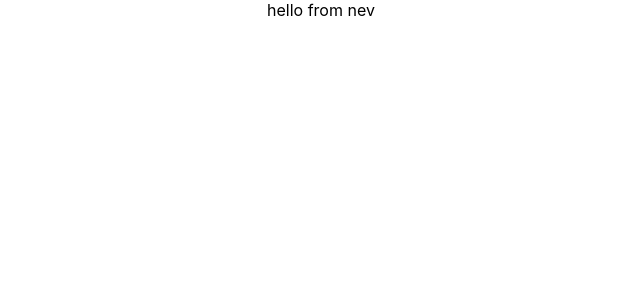
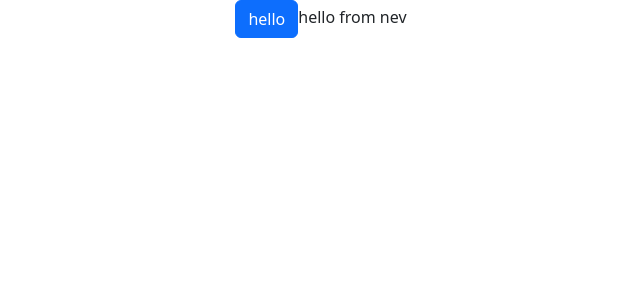
Before and after one commit to AkshatPatel15/portfolio, a React (Create React App) app: page / in a window 1280 px wide. Shown: the top 300 px of the page, without its empty margins (319-959 px from the left). Built offline with nearby package versions, Linux system fonts and the light colour scheme.

Commit message:
added bootstrap

```diff
--- a/package.json
+++ b/package.json
@@ -6,7 +6,9 @@
     "@testing-library/jest-dom": "^5.16.5",
     "@testing-library/react": "^13.4.0",
     "@testing-library/user-event": "^13.5.0",
+    "bootstrap": "^5.2.3",
     "react": "^18.2.0",
+    "react-bootstrap": "^2.7.4",
     "react-dom": "^18.2.0",
     "react-scripts": "5.0.1",
     "web-vitals": "^2.1.4"
--- a/src/App.js
+++ b/src/App.js
@@ -1,6 +1,7 @@
 import logo from "./logo.svg";
 import "./App.css";
 import Home from "./landingpage/Home";
+import "bootstrap/dist/css/bootstrap.min.css";
 
 function App() {
   return (
--- a/src/landingpage/Home.jsx
+++ b/src/landingpage/Home.jsx
@@ -1,8 +1,13 @@
 import Navbarheader from "../Navbarheader";
+import Button from 'react-bootstrap/Button';
 
+
+// or less ideally
 const Home = () => {
     return(
-<><Navbarheader></Navbarheader>
+<>
+       <Button>hello</Button>
+        <Navbarheader></Navbarheader>
 </>
     )
 }
```
Also changed, not shown: 1 other file (tests, documents, lock files or other folders).
